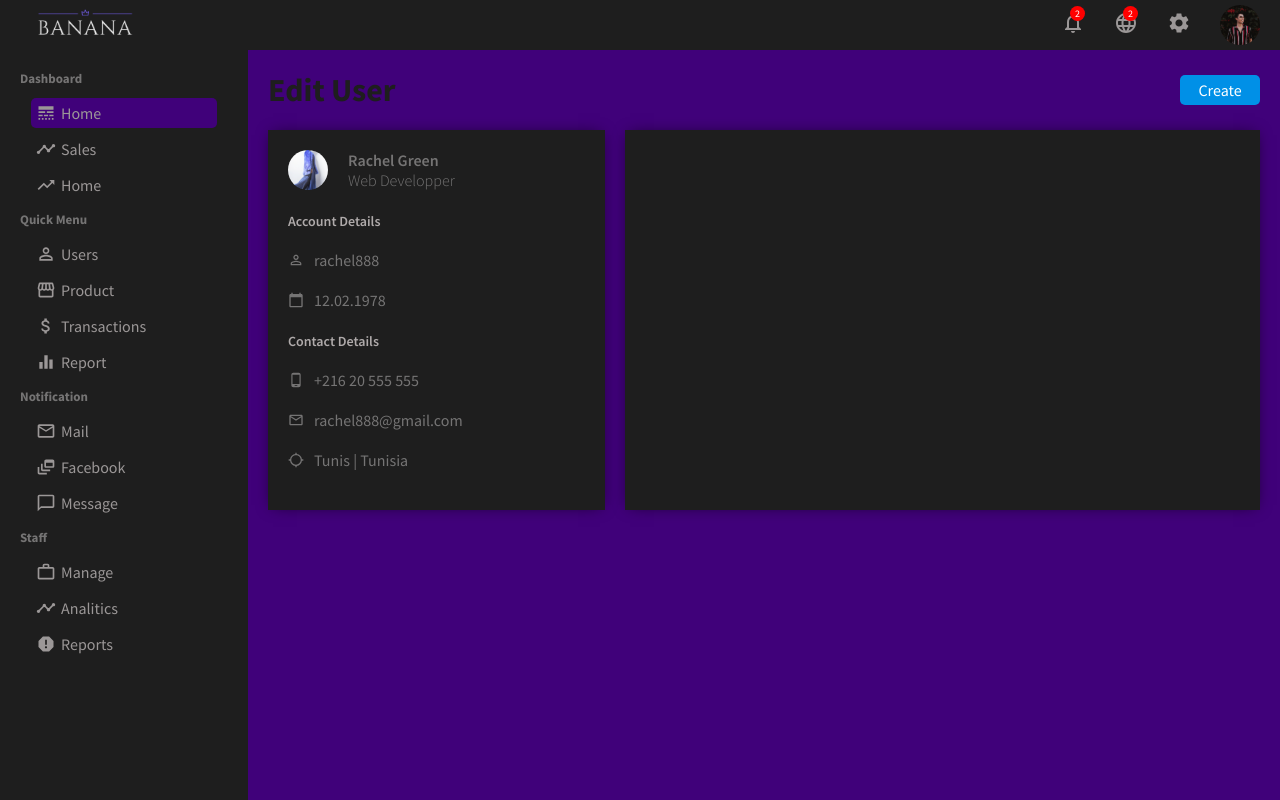
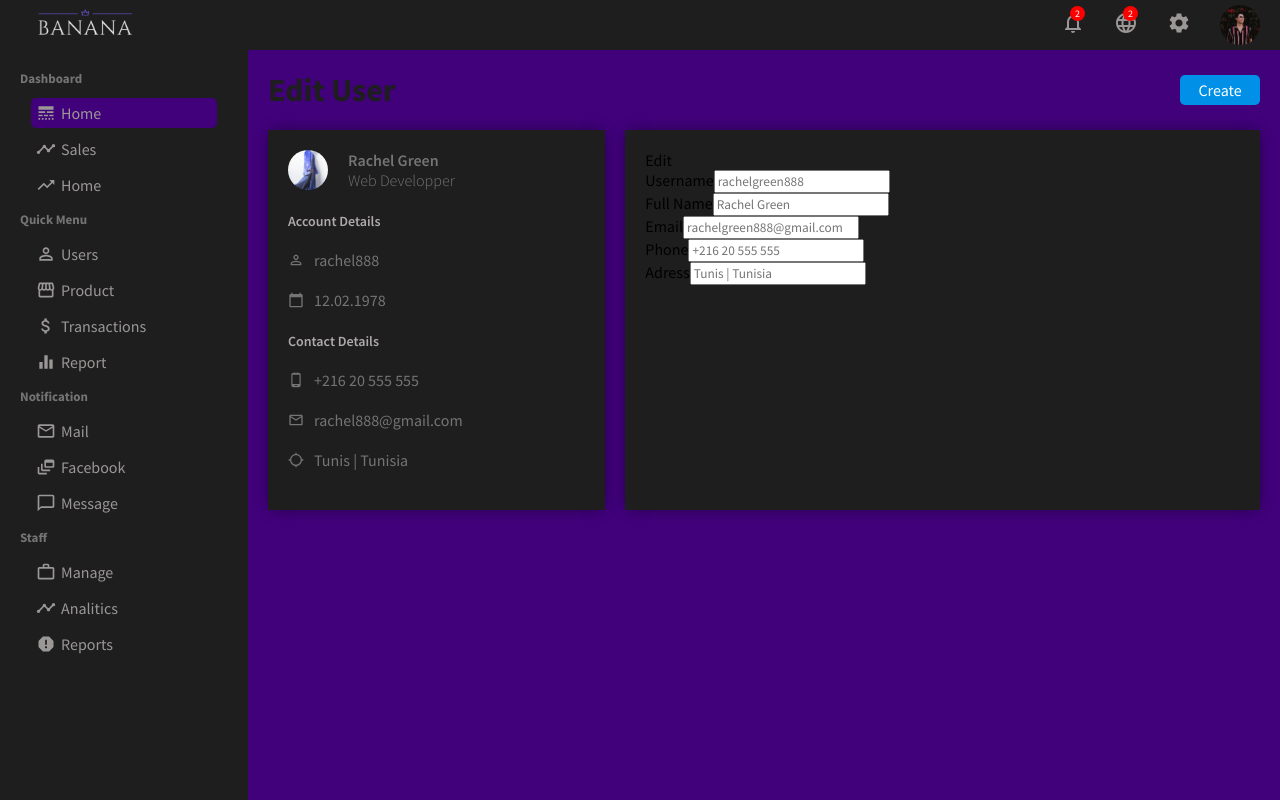
Before and after one commit to malekaridhi/ecommerceMern, a React (Create React App) app in the folder admin/: page /users/1 in a window 1280 px wide. Built offline with nearby package versions, Linux system fonts and the light colour scheme.

Commit message:
user edit page

```diff
--- a/admin/src/pages/user/User.jsx
+++ b/admin/src/pages/user/User.jsx
@@ -1,59 +1,100 @@
-import React from 'react';
-import "./user.css"
-import image from "../../images/b3.jpg"
-import Avatar from '@mui/material/Avatar';
-import PermIdentityIcon from '@mui/icons-material/PermIdentity';
-import CalendarTodayIcon from '@mui/icons-material/CalendarToday';
-import PhoneAndroidIcon from '@mui/icons-material/PhoneAndroid';
-import MailOutlineIcon from '@mui/icons-material/MailOutline';
-import LocationSearchingIcon from '@mui/icons-material/LocationSearching';
+import React from "react";
+import "./user.css";
+import image from "../../images/b3.jpg";
+import Avatar from "@mui/material/Avatar";
+import PermIdentityIcon from "@mui/icons-material/PermIdentity";
+import CalendarTodayIcon from "@mui/icons-material/CalendarToday";
+import PhoneAndroidIcon from "@mui/icons-material/PhoneAndroid";
+import MailOutlineIcon from "@mui/icons-material/MailOutline";
+import LocationSearchingIcon from "@mui/icons-material/LocationSearching";
 const User = () => {
   return (
-        <div className='user'>
+    <div className="user">
       <div className="userTitleContainer">
-                <h1 className='userTitle'>Edit User</h1>
+        <h1 className="userTitle">Edit User</h1>
         <button className="userAddButton">Create</button>
       </div>
       <div className="userContainer">
         <div className="userShow">
           <div className="userShowTop">
-                        <Avatar src={image}  className="userShowImg" />
+            <Avatar src={image} className="userShowImg" />
             <div className="userShowTopTitle">
               <span className="userShowUsername">Rachel Green</span>
               <span className="userShowUserTitle">Web Developper</span>
-
             </div>
           </div>
           <div className="userShowBottom">
             <span className="userShowTitle">Account Details</span>
             <div className="userShowInfo">
-                           <PermIdentityIcon className='userShowIcon'/>
+              <PermIdentityIcon className="userShowIcon" />
               <span className="userShowInfoTitle">rachel888</span>
             </div>
             <div className="userShowInfo">
-                           <CalendarTodayIcon className='userShowIcon'/>
+              <CalendarTodayIcon className="userShowIcon" />
               <span className="userShowInfoTitle">12.02.1978</span>
             </div>
             <span className="userShowTitle">Contact Details</span>
             <div className="userShowInfo">
-                           <PhoneAndroidIcon className='userShowIcon'/>
+              <PhoneAndroidIcon className="userShowIcon" />
               <span className="userShowInfoTitle">+216 20 555 555</span>
             </div>
 
             <div className="userShowInfo">
-                           <MailOutlineIcon className='userShowIcon'/>
+              <MailOutlineIcon className="userShowIcon" />
               <span className="userShowInfoTitle">rachel888@gmail.com</span>
             </div>
             <div className="userShowInfo">
-                           <LocationSearchingIcon className='userShowIcon'/>
+              <LocationSearchingIcon className="userShowIcon" />
               <span className="userShowInfoTitle">Tunis | Tunisia</span>
             </div>
           </div>
         </div>
-                <div className="userUpdate"></div>
+        <div className="userUpdate">
+          <span className="userUpdateTitle">Edit</span>
+          <form className="userUpdateForm">
+            <div className="userUpdateLeft">
+              <div className="userUpdateItem">
+                <label>Username</label>
+                <input type="text"
+                 className="userUpdateInput"
+                 placeholder="rachelgreen888"
+                 />
+              </div>
+              <div className="userUpdateItem">
+                <label>Full Name</label>
+                <input type="text"
+                 className="userUpdateInput"
+                 placeholder="Rachel Green"
+                 />
+              </div>
+              <div className="userUpdateItem">
+                <label>Email</label>
+                <input type="text"
+                 className="userUpdateInput"
+                 placeholder="rachelgreen888@gmail.com"
+                 />
+              </div>
+              <div className="userUpdateItem">
+                <label>Phone</label>
+                <input type="text"
+                 className="userUpdateInput"
+                 placeholder="+216 20 555 555"
+                 />
+              </div>
+              <div className="userUpdateItem">
+                <label>Adress</label>
+                <input type="text"
+                 className="userUpdateInput"
+                 placeholder="Tunis | Tunisia"
+                 />
+              </div>
+            </div>
+            <div className="userUpdateRight"></div>
+          </form>
+        </div>
       </div>
     </div>
   );
-}
+};
 
 export default User;
```
Lines whose indentation alone changed are shown as unchanged.
